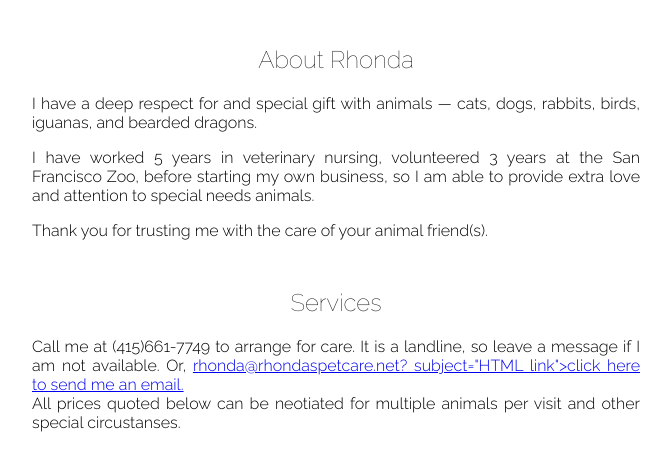
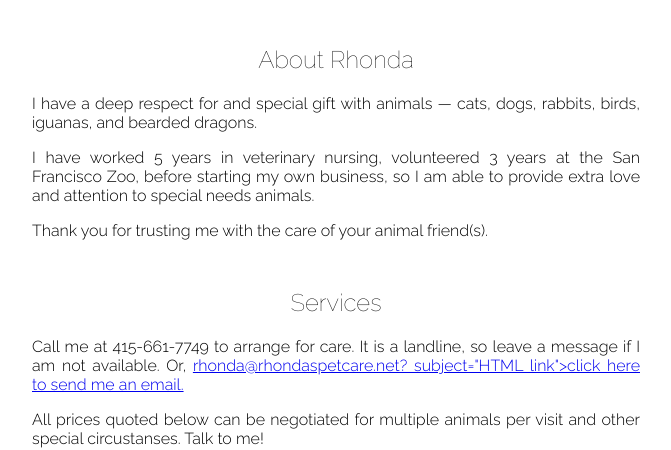
Before and after one commit to rhondaspetcare/rhondaspetcare.github.io, a plain HTML site: page index.html in a window 1280 px wide. Shown: the part 503-953 px from the top of the page, without its empty margins (304-975 px from the left). Drawn offline with Linux system fonts and the light colour scheme.

Commit message:
Update index.html

```diff
--- a/index.html
+++ b/index.html
@@ -98,12 +98,12 @@ Thank you for trusting me with the care of your animal friend(s).
 <h2>Services</h2>
 
 <div>
-Call me at (415)661-7749 to arrange for care. It is a landline, so leave a message if I am not available. Or, <a href="mailto:<Rhonda>rhonda@rhondaspetcare.net? subject="HTML link">click here to send me an email.</a>
+Call me at 415-661-7749 to arrange for care. It is a landline, so leave a message if I am not available. Or, <a href="mailto:<Rhonda>rhonda@rhondaspetcare.net? subject="HTML link">click here to send me an email.</a>
 </div>
 
-<div>
-All prices quoted below can be neotiated for multiple animals per visit and other special circustanses.
-</div>
+<p>
+All prices quoted below can be negotiated for multiple animals per visit and other special circustanses. Talk to me!
+</p>
 
 
 <h3>Individual sessions ($40/session):</h3>
```
